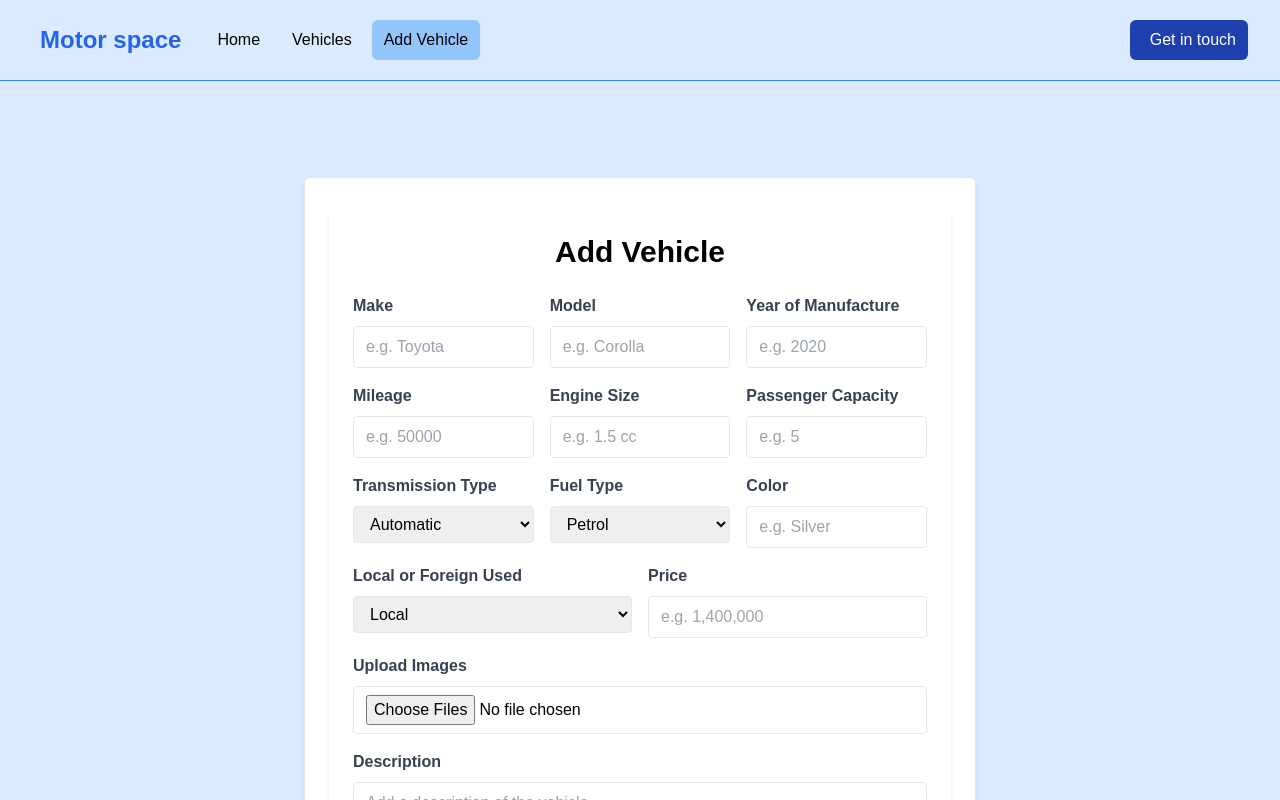
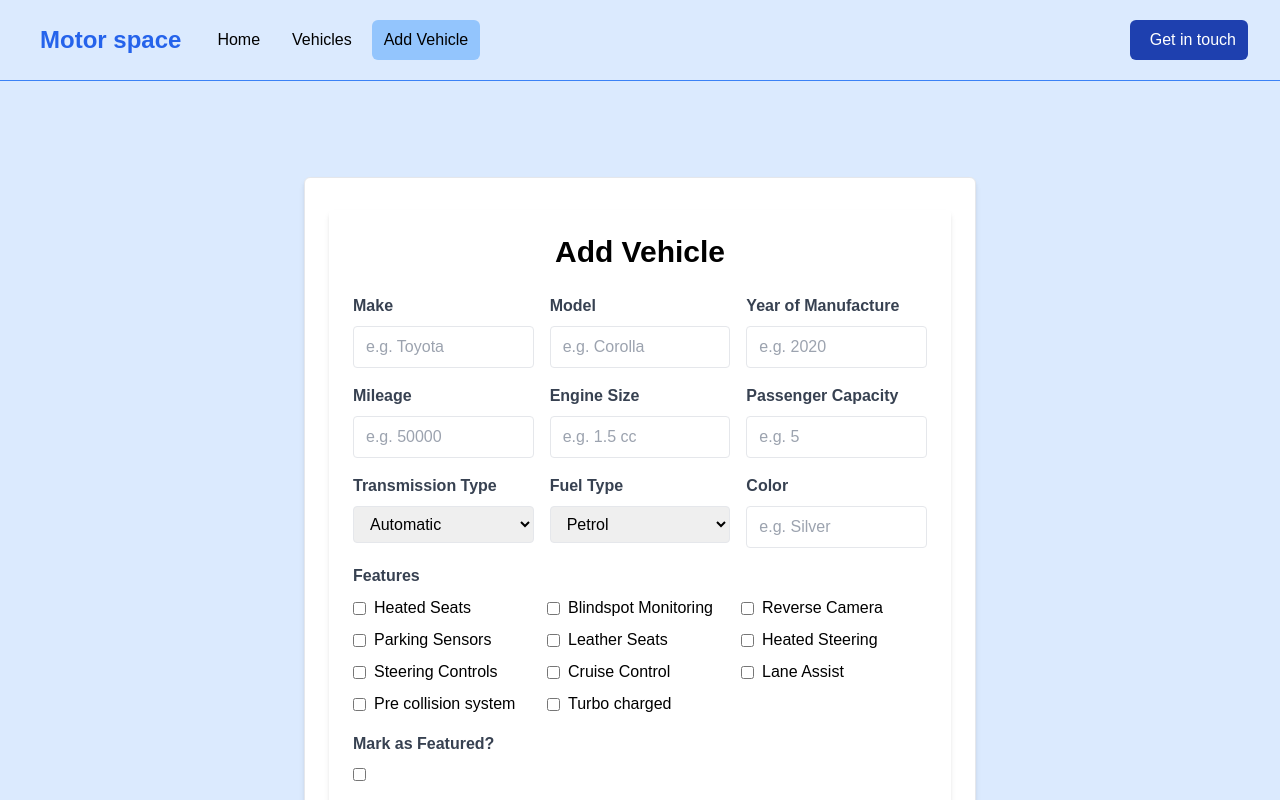
Before and after one commit to Avelimanuel/motorspacenextjs, a Next.js app: page /vehicles/addvehicle in a window 1280 px wide. Shown: the top 800 px of the page. Built offline with nearby package versions, Linux system fonts and the light colour scheme.

Commit message:
adjusted the form to have checkboxes

```diff
--- a/app/actions/addvehicle.js
+++ b/app/actions/addvehicle.js
@@ -1,7 +1,7 @@
 "use server"
 
-async function addVehicle() {
-    console.log("Vehicle added to database successfull")
+async function addVehicle(formData) {
+    console.log(formData.get('model',))
 }
 
 export default addVehicle;
--- a/components/AddVehicleForm.jsx
+++ b/components/AddVehicleForm.jsx
@@ -1,6 +1,25 @@
+import addVehicle from "@/app/actions/addvehicle";
+
+const predefinedFeatures = [
+  "Heated Seats",
+  "Blindspot Monitoring",
+  "Reverse Camera",
+  "Parking Sensors",
+  "Leather Seats",
+  "Heated Steering",
+  "Steering Controls",
+  "Cruise Control",
+  "Lane Assist",
+  "Pre collision system",
+  "Turbo charged",
+];
+
 const AddVehicleForm = () => {
   return (
-    <form className="max-w-4xl mx-auto p-6 bg-white shadow-md rounded">
+    <form
+      action={addVehicle}
+      className="max-w-4xl mx-auto p-6 bg-white shadow-md rounded"
+    >
       <h2 className="text-3xl text-center font-semibold mb-6">Add Vehicle</h2>
 
       {/* Make, Model, Year */}
@@ -154,38 +173,38 @@ const AddVehicleForm = () => {
         </div>
       </div>
 
-      {/* Local/Foreign Used, Price */}
-      <div className="mb-4 flex flex-col sm:flex-row gap-4">
-        <div className="flex-1">
-          <label
-            htmlFor="localOrForeignUsed"
-            className="block text-gray-700 font-bold mb-2"
-          >
-            Local or Foreign Used
-          </label>
-          <select
-            id="localOrForeignUsed"
-            name="localOrForeignUsed"
-            className="border rounded w-full py-2 px-3"
-            required
-          >
-            <option value="Local">Local</option>
-            <option value="Foreign">Foreign</option>
-          </select>
+      {/* Features Section */}
+      <div className="mb-4">
+        <label
+          htmlFor="features"
+          className="block text-gray-700 font-bold mb-2"
+        >
+          Features
+        </label>
+        <div className="grid grid-cols-2 sm:grid-cols-3 gap-2">
+          {predefinedFeatures.map((feature) => (
+            <label key={feature} className="flex items-center gap-2">
+              <input
+                type="checkbox"
+                name="features"
+                value={feature}
+                className="form-checkbox"
+              />
+              <span>{feature}</span>
+            </label>
+          ))}
         </div>
-        <div className="flex-1">
-          <label htmlFor="price" className="block text-gray-700 font-bold mb-2">
-            Price
-          </label>
-          <input
-            type="text"
-            id="price"
-            name="price"
-            className="border rounded w-full py-2 px-3"
-            placeholder="e.g. 1,400,000"
-            required
-          />
-        </div>
+      </div>
+
+      {/* Is Featured */}
+      <div className="mb-4">
+        <label
+          htmlFor="isFeatured"
+          className="block text-gray-700 font-bold mb-2"
+        >
+          Mark as Featured?
+        </label>
+        <input type="checkbox" id="isFeatured" name="isFeatured" />
       </div>
 
       {/* Images */}
@@ -199,6 +218,7 @@ const AddVehicleForm = () => {
           name="images"
           className="border rounded w-full py-2 px-3"
           multiple
+          required
         />
       </div>
 
--- a/next.config.mjs
+++ b/next.config.mjs
@@ -1,4 +1,10 @@
 /** @type {import('next').NextConfig} */
-const nextConfig = {};
+const nextConfig = {
+  experimental: {
+    serverActions: {
+      bodySizeLimit: "10mb",
+    },
+  },
+};
 
 export default nextConfig;
```
